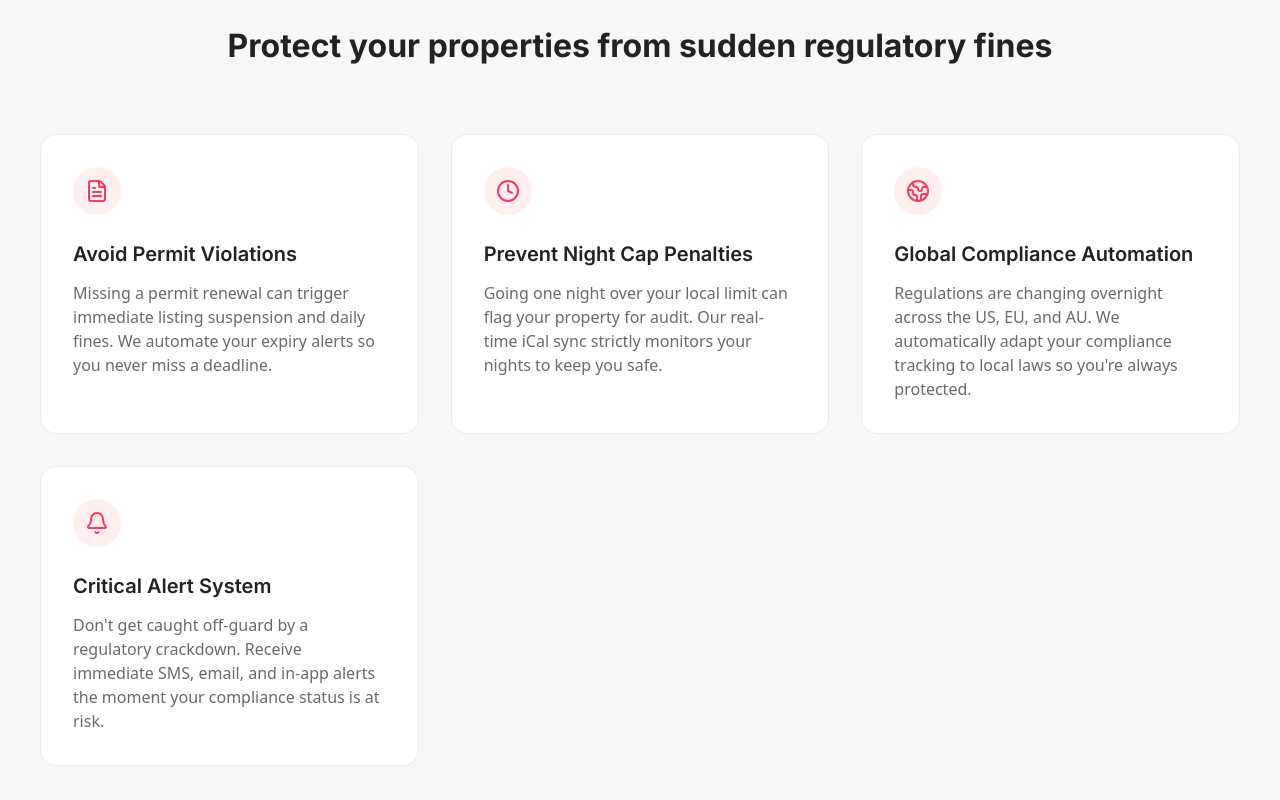
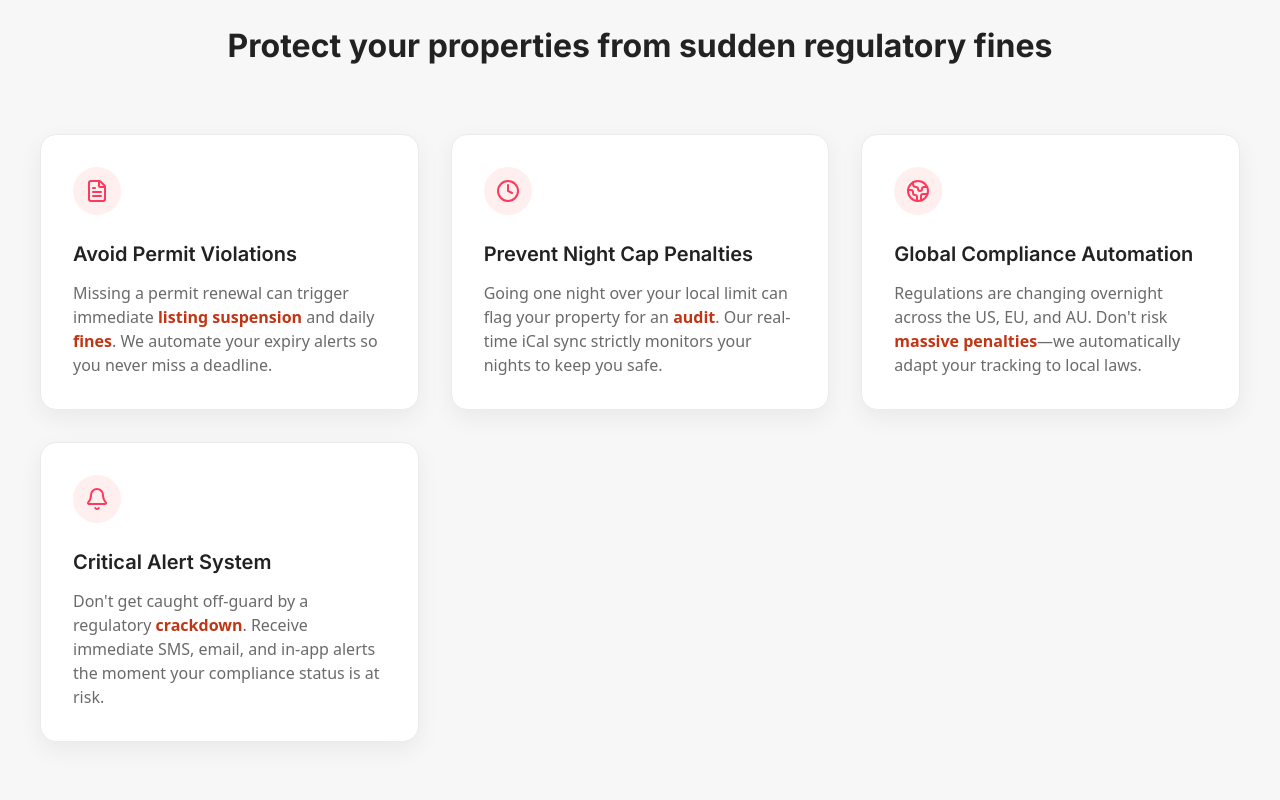
Before and after one commit to Sammalik8884/PermitPal, a React (Vite) app in the folder frontend/: page / in a window 1280 px wide. Shown: the part 780-1580 px from the top of the page. Built offline with nearby package versions, Linux system fonts and the light colour scheme; no server answers.

Commit message:
style: Highlighted scary keywords in feature descriptions and added hover effects to cards

```diff
--- a/frontend/src/pages/landing.tsx
+++ b/frontend/src/pages/landing.tsx
@@ -3,10 +3,10 @@ import { Shield, FileText, Bell, Globe2, Clock, CheckCircle2, Star } from "lucid
 import { PermitPalWordmark } from "@/components/ui/logo";
 
 const features = [
-  { icon: FileText, title: "Avoid Permit Violations", desc: "Missing a permit renewal can trigger immediate listing suspension and daily fines. We automate your expiry alerts so you never miss a deadline." },
-  { icon: Clock, title: "Prevent Night Cap Penalties", desc: "Going one night over your local limit can flag your property for audit. Our real-time iCal sync strictly monitors your nights to keep you safe." },
-  { icon: Globe2, title: "Global Compliance Automation", desc: "Regulations are changing overnight across the US, EU, and AU. We automatically adapt your compliance tracking to local laws so you're always protected." },
-  { icon: Bell, title: "Critical Alert System", desc: "Don't get caught off-guard by a regulatory crackdown. Receive immediate SMS, email, and in-app alerts the moment your compliance status is at risk." },
+  { icon: FileText, title: "Avoid Permit Violations", desc: <>Missing a permit renewal can trigger immediate <strong className="text-[#c13515]">listing suspension</strong> and daily <strong className="text-[#c13515]">fines</strong>. We automate your expiry alerts so you never miss a deadline.</> },
+  { icon: Clock, title: "Prevent Night Cap Penalties", desc: <>Going one night over your local limit can flag your property for an <strong className="text-[#c13515]">audit</strong>. Our real-time iCal sync strictly monitors your nights to keep you safe.</> },
+  { icon: Globe2, title: "Global Compliance Automation", desc: <>Regulations are changing overnight across the US, EU, and AU. Don't risk <strong className="text-[#c13515]">massive penalties</strong>—we automatically adapt your tracking to local laws.</> },
+  { icon: Bell, title: "Critical Alert System", desc: <>Don't get caught off-guard by a regulatory <strong className="text-[#c13515]">crackdown</strong>. Receive immediate SMS, email, and in-app alerts the moment your compliance status is at risk.</> },
 ];
 
 const plans = [
@@ -119,12 +119,20 @@ export default function LandingPage() {
           </h2>
           <div style={{ display: "grid", gridTemplateColumns: "repeat(auto-fit, minmax(280px, 1fr))", gap: "32px" }}>
             {features.map((feature, idx) => (
-              <div key={idx} style={{ backgroundColor: "#ffffff", padding: "32px", borderRadius: "16px", border: "1px solid #ebebeb" }}>
+              <div
+                key={idx}
+                className="group transition-all duration-300 hover:-translate-y-2 hover:border-[#ff385c]/30"
+                style={{ backgroundColor: "#ffffff", padding: "32px", borderRadius: "16px", border: "1px solid #ebebeb", boxShadow: "rgba(0,0,0,0.06) 0 8px 24px" }}
+              >
                 <div style={{ width: "48px", height: "48px", borderRadius: "50%", backgroundColor: "#fff0ef", display: "flex", alignItems: "center", justifyContent: "center", marginBottom: "24px" }}>
-                  <feature.icon style={{ color: "#ff385c", width: "24px", height: "24px" }} />
+                  <feature.icon className="transition-transform duration-300 group-hover:scale-110" style={{ color: "#ff385c", width: "24px", height: "24px" }} />
                 </div>
-                <h3 style={{ fontSize: "20px", fontWeight: 600, color: "#222222", marginBottom: "12px" }}>{feature.title}</h3>
-                <p style={{ fontSize: "16px", color: "#6a6a6a", lineHeight: 1.5 }}>{feature.desc}</p>
+                <h3 className="transition-colors duration-300 group-hover:text-[#ff385c]" style={{ fontSize: "20px", fontWeight: 600, color: "#222222", marginBottom: "12px" }}>
+                  {feature.title}
+                </h3>
+                <p style={{ fontSize: "16px", color: "#6a6a6a", lineHeight: 1.5 }}>
+                  {feature.desc}
+                </p>
               </div>
             ))}
           </div>
```
